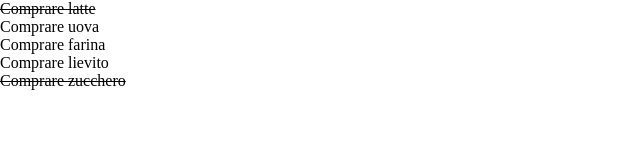
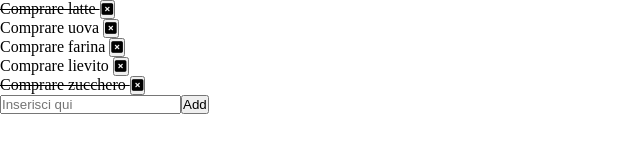
Before and after one commit to info-mic-info/vue-todolist, a plain HTML site: page index.html in a window 1280 px wide. Shown: the whole page, without its empty margins (0-640 px from the left). Drawn offline with nearby package versions, Linux system fonts and the light colour scheme.

Commit message:
error in milestone 2

```diff
--- a/index.html
+++ b/index.html
@@ -5,15 +5,19 @@
     <meta http-equiv="X-UA-Compatible" content="IE=edge">
     <meta name="viewport" content="width=device-width, initial-scale=1.0">
     <title>Document</title>
+    <link rel="stylesheet" href="https://cdnjs.cloudflare.com/ajax/libs/font-awesome/6.2.1/css/all.min.css" integrity="sha512-MV7K8+y+gLIBoVD59lQIYicR65iaqukzvf/nwasF0nqhPay5w/9lJmVM2hMDcnK1OnMGCdVK+iQrJ7lzPJQd1w==" crossorigin="anonymous" referrerpolicy="no-referrer" />
     <link rel="stylesheet" href="./css/style.css">
 </head>
 <body>
 
     <div id="app">
         <ul>
-            <!-- <li v-for="(elem, index) in todolist" :class="`line-through`"> {{ todolist[index].text }}</li> -->
-            <li v-for="(elem, index) in todolist" :class="todolist[index].done ? `line-through` : `` "> {{ todolist[index].text }}</li>
+            <!-- // MILESTONE 1
+            // Stampare all'interno di una lista HTML un item per ogni todo. Se la proprietà done è uguale a true, visualizzare il testo del todo sbarrato. -->
+            <li v-for="(elem, index) in todolist" :class="todolist[index].done ? `line-through` : `` "> {{ todolist[index].text }} <button @click="removeTask"><i class="fa-solid fa-square-xmark"></i></button></li>
         </ul>
+        <input class="form-control" placeholder="Inserisci qui" v-model="newTask" @keyup.enter="addTask">
+        <button @click="addTask">Add</button>
     </div>
 
 
--- a/js/script.js
+++ b/js/script.js
@@ -1,13 +1,3 @@
-
-// MILESTONE 2
-// Visualizzare a fianco ad ogni item ha una "x": cliccando su di essa, il todo viene rimosso dalla lista.
-// MILESTONE 3
-// Predisporre un campo di input testuale e un pulsante "aggiungi": cliccando sul pulsante, il testo digitato viene letto e utilizzato per creare un nuovo todo, che quindi viene aggiunto alla lista dei todo esistenti.
-
-
-
-
-
 // Descrizione: Rifare l'esercizio della to do list. Ogni todo sarà un oggetto, formato da due proprietà:
 // - text, una stringa che indica il testo del todo
 // - done, un booleano (true/false) che indica se il todo è stato fatto oppure no
@@ -43,8 +33,24 @@ createApp({
     },
 
     methods: {
-        // MILESTONE 1
-        // Stampare all'interno di una lista HTML un item per ogni todo. Se la proprietà done è uguale a true, visualizzare il testo del todo sbarrato.
+        // MILESTONE 2
+        // Visualizzare a fianco ad ogni item ha una "x": cliccando su di essa, il todo viene rimosso dalla lista.
+        removeTask(index) {
+            let remove = this.todolist.splice(index, 1)
+            console.log(remove)
+        },
+        // MILESTONE 3
+        // Predisporre un campo di input testuale e un pulsante "aggiungi": cliccando sul pulsante, il testo digitato viene letto e utilizzato per creare un nuovo todo, che quindi viene aggiunto alla lista dei todo esistenti.
+
+        addTask(index) {
+            let object ={
+                text: this.newTask,
+                done: false
+            }
+            this.todolist.push(object)
+            this.newTask=``
+            console.log(object)
+        }
 
 
     }
```
